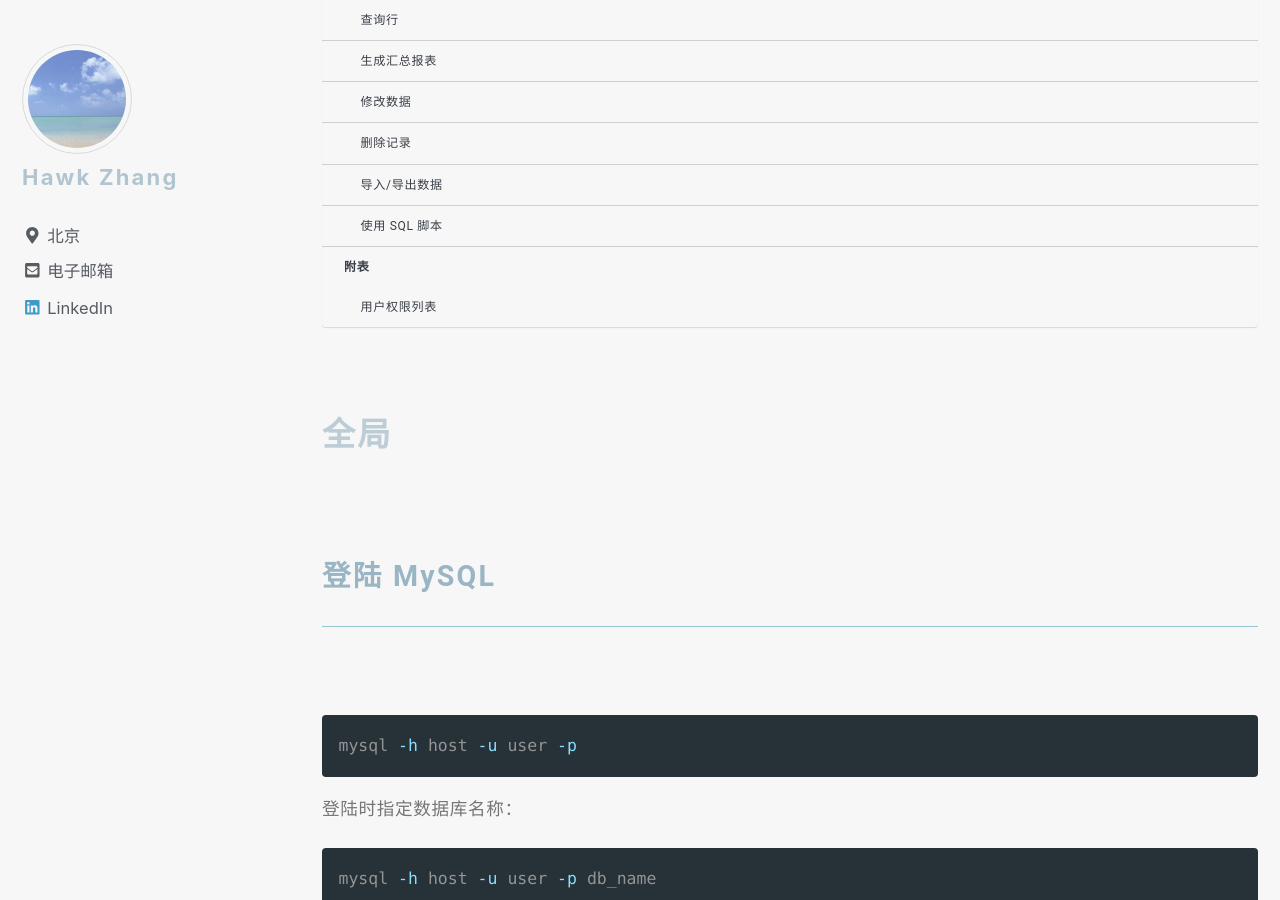
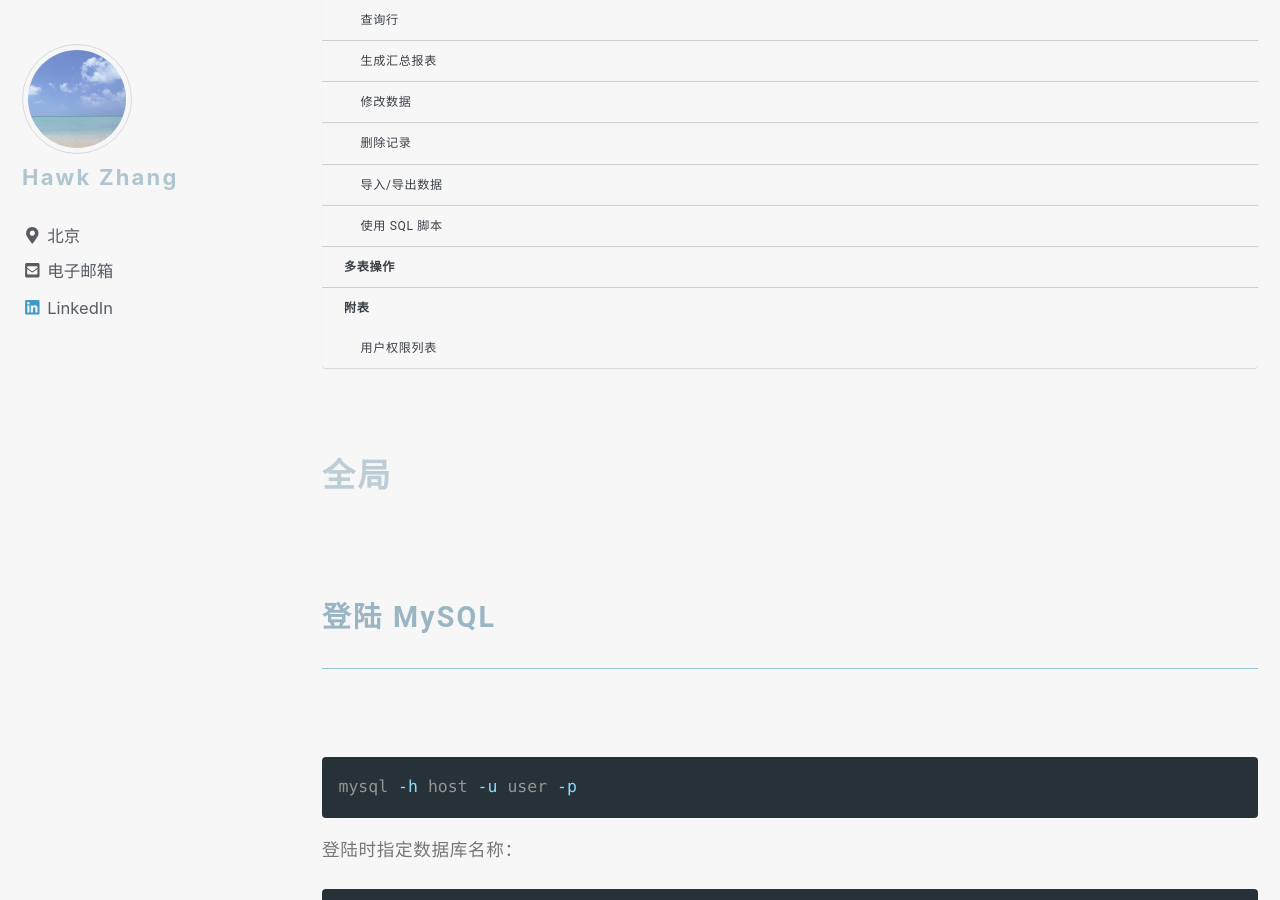
Before and after one commit to narru888/linotes_note, a Jekyll site: the page built from _posts/mysql/2016-04-02-statements.md, in a window 1280 px wide and 900 px high, scrolled down 888 px. Built offline with Jekyll 4.4.1, drawn with Linux system fonts in a browser that asks for light colours; nearby versions of some CDN libraries; a script that is not in the unit is left out.

Commit message:
update on 2018-10-15 15:30:01 CST

```diff
--- a/_posts/mysql/2016-04-02-statements.md
+++ b/_posts/mysql/2016-04-02-statements.md
@@ -1049,6 +1049,21 @@
 
 
 
+## 多表操作
+
+
+
+
+
+
+
+
+
+
+
+
+
+
 
 
 
```
